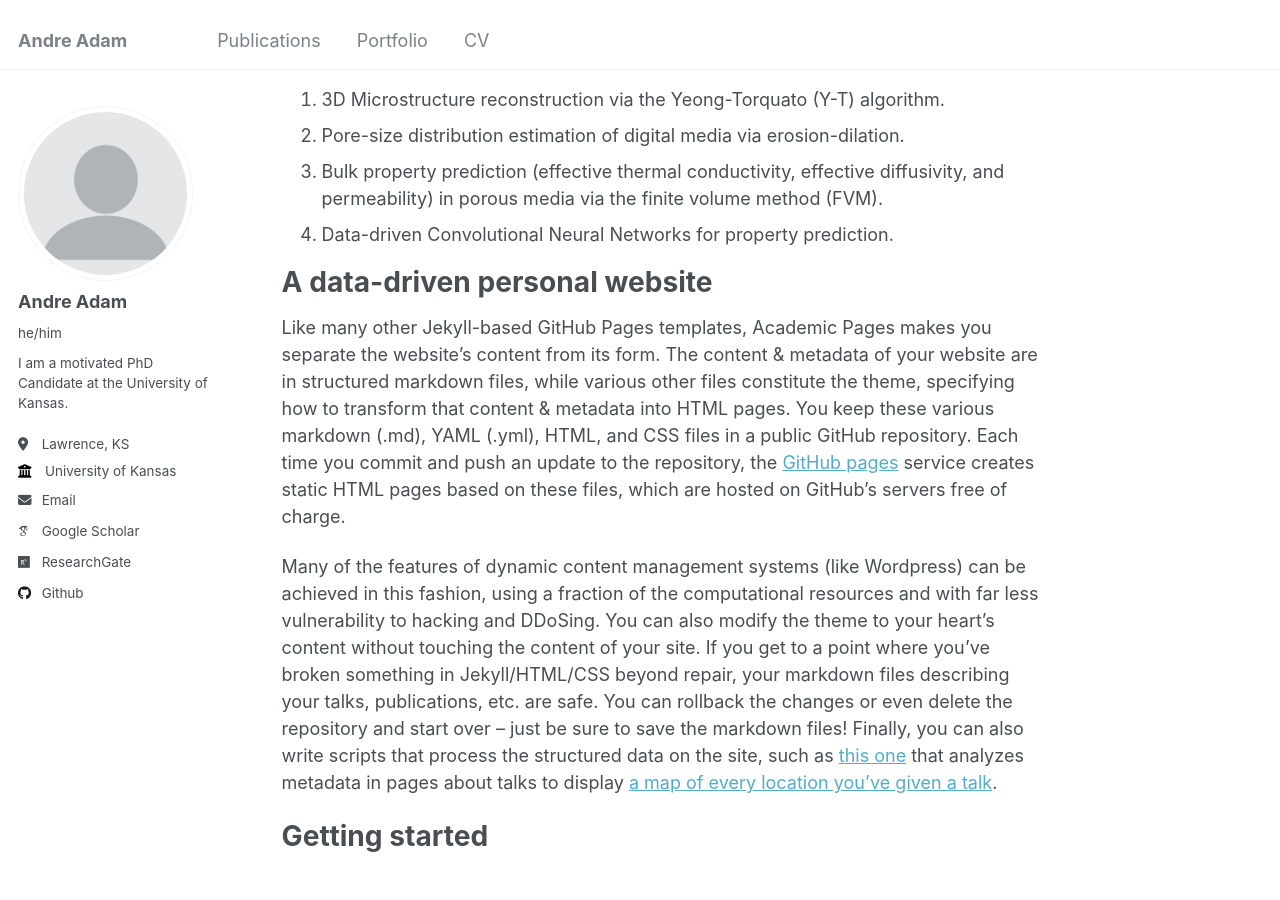
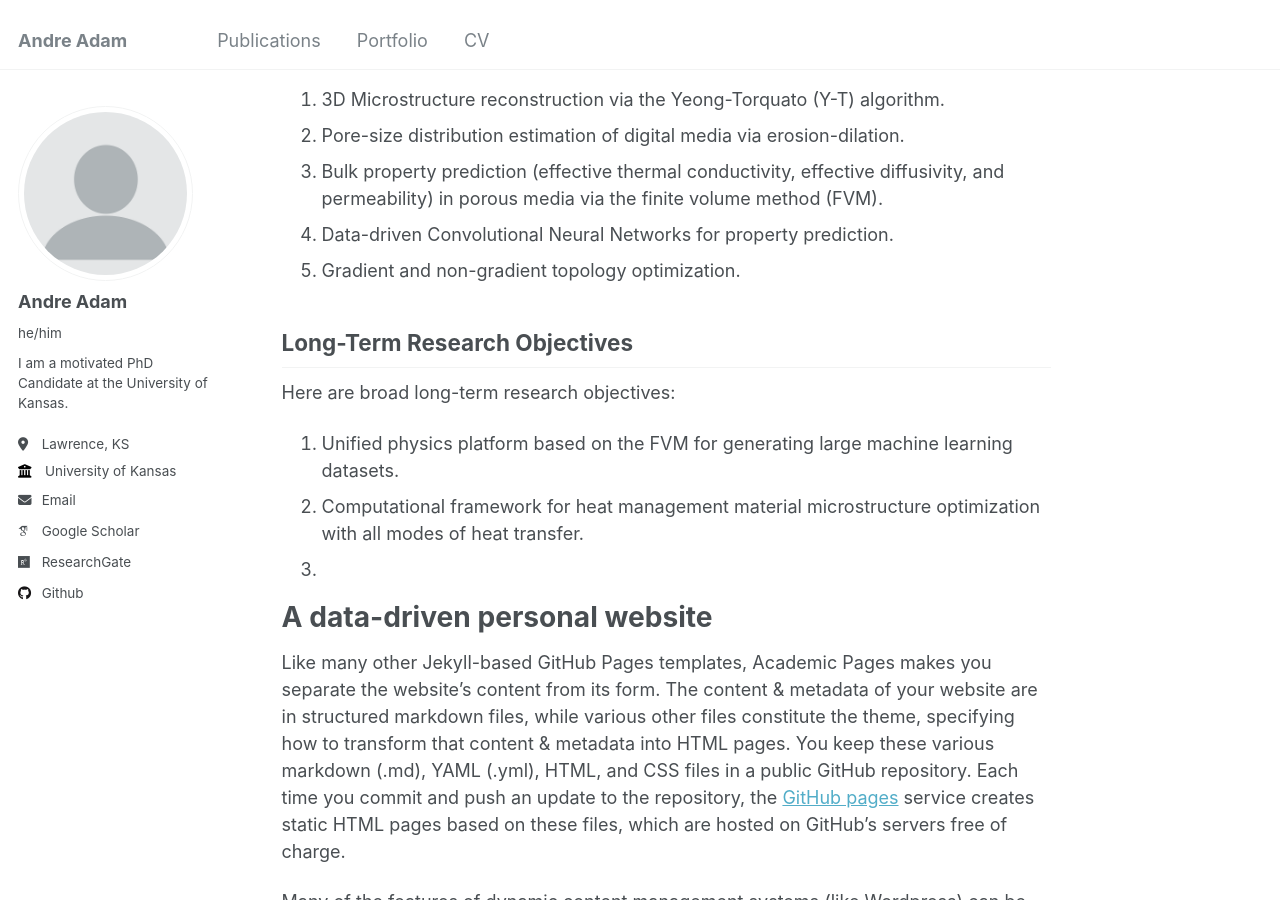
Before and after one commit to adama-wzr/adama-wzr.github.io, a Jekyll site: the page built from _pages/about.md, in a window 1280 px wide and 900 px high, scrolled down 379 px. Built offline with Jekyll 4.4.1, drawn with Linux system fonts in a browser that asks for light colours; some web fonts are replaced.

Commit message:
Update about.md
 - more text update

```diff
--- a/_pages/about.md
+++ b/_pages/about.md
@@ -15,6 +15,16 @@ More broadly, below are some of the topics I have worked on:
 1. Pore-size distribution estimation of digital media via erosion-dilation.
 1. Bulk property prediction (effective thermal conductivity, effective diffusivity, and permeability) in porous media via the finite volume method (FVM).
 1. Data-driven Convolutional Neural Networks for property prediction.
+1. Gradient and non-gradient topology optimization.
+
+Long-Term Research Objectives
+------
+
+Here are broad long-term research objectives:
+
+2. Unified physics platform based on the FVM for generating large machine learning datasets.
+2. Computational framework for heat management material microstructure optimization with all modes of heat transfer.
+2.
 
 A data-driven personal website
 ======
```
